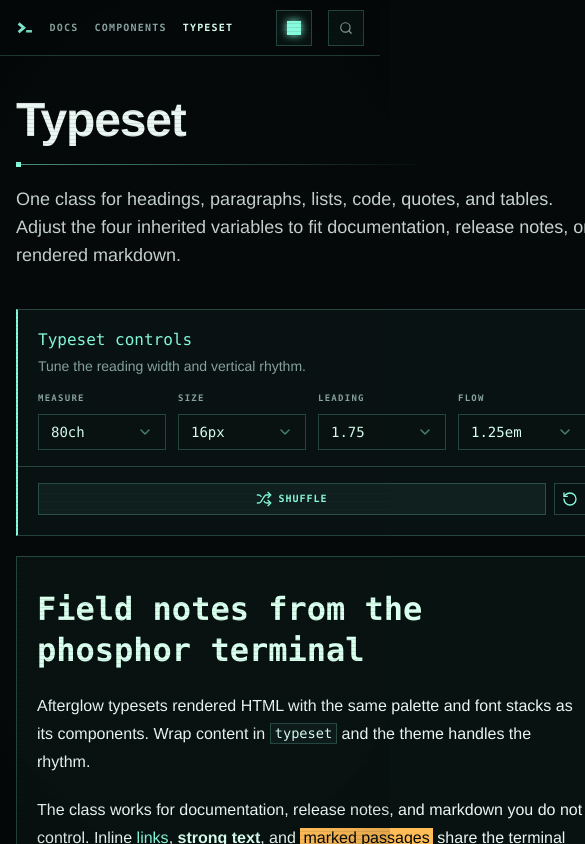
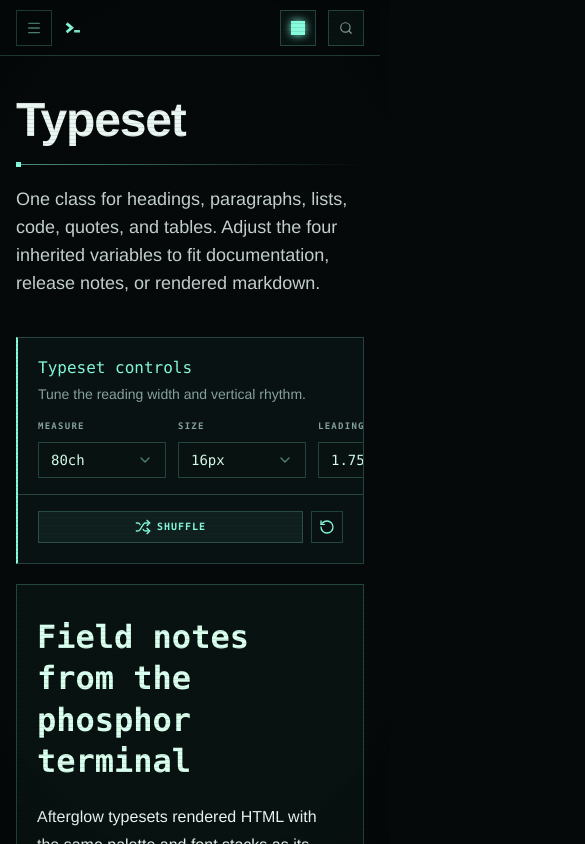
Before and after one commit to thebuilder/afterglow, a Next.js app: page /typeset in a window 390 px wide. Shown: the top 844 px of the page, 585 px wide, since content can reach past the window. Built offline with nearby package versions, Linux system fonts and the light colour scheme.

Commit message:
fix: stabilize mobile documentation layout (#24)

```diff
--- a/app/page.tsx
+++ b/app/page.tsx
@@ -50,8 +50,8 @@ export default function Home() {
             <Connector />
             <p className="max-w-prose text-pretty text-foreground/85 text-lg">
               Installed through shadcn, Afterglow adds Base UI components,
-              terminal-specific building blocks, and eight phosphor color themes.
-              The source stays in your codebase.
+              terminal-specific building blocks, and eight phosphor color
+              themes. The source stays in your codebase.
             </p>
             <div className="flex flex-wrap gap-3 pt-2">
               <Button
--- a/app/typeset/page.tsx
+++ b/app/typeset/page.tsx
@@ -31,7 +31,7 @@ export default function TypesetPage() {
   return (
     <div className="min-h-svh">
       <SiteHeader />
-      <main className="mx-auto grid max-w-screen-2xl gap-10 px-4 pb-20 sm:px-6">
+      <main className="mx-auto grid max-w-screen-2xl grid-cols-[minmax(0,1fr)] gap-10 px-4 pb-20 sm:px-6">
         <header className="grid max-w-3xl gap-5 pt-10">
           <h1 className="text-balance font-extrabold text-5xl leading-none tracking-tight sm:text-6xl">
             Typeset
--- a/components/docs/docs-shell.tsx
+++ b/components/docs/docs-shell.tsx
@@ -1,6 +1,5 @@
 import type { ReactNode } from "react";
 
-import { MobileNav } from "@/components/docs/mobile-nav";
 import { NavTree } from "@/components/docs/nav-tree";
 import { SiteHeader } from "@/components/docs/site-header";
 import { navSections } from "@/lib/sections";
@@ -10,7 +9,7 @@ export function DocsShell({ children }: { children: ReactNode }) {
 
   return (
     <div className="min-h-svh">
-      <SiteHeader before={<MobileNav sections={sections} />} />
+      <SiteHeader />
 
       <div className="mx-auto flex w-full max-w-screen-2xl">
         {/* ScrollArea applies overflow too late for the initial nav reveal. */}
--- a/components/docs/guide-page.tsx
+++ b/components/docs/guide-page.tsx
@@ -17,7 +17,7 @@ export function GuidePage({
     <div className="mx-auto flex w-full max-w-6xl gap-10 px-6">
       <article className="grid min-w-0 flex-1 grid-cols-[minmax(0,1fr)] gap-10 pb-24">
         <header className="grid grid-cols-[minmax(0,1fr)] gap-4 pt-10">
-          <div className="flex flex-wrap items-start justify-between gap-4">
+          <div className="grid grid-cols-[minmax(0,1fr)] items-start gap-4 sm:grid-cols-[minmax(0,1fr)_auto]">
             <h1 className="min-w-0 flex-1 text-balance font-extrabold text-5xl leading-none tracking-tight sm:text-6xl">
               {guide.title}
             </h1>
--- a/components/docs/header-nav.tsx
+++ b/components/docs/header-nav.tsx
@@ -13,7 +13,7 @@ export function HeaderNav({
   const pathname = usePathname();
 
   return (
-    <nav aria-label="Primary" className="flex items-center gap-4">
+    <nav aria-label="Primary" className="hidden items-center gap-4 md:flex">
       {links.map((link) => {
         const active = link.prefixes.some((prefix) =>
           pathname.startsWith(prefix)
--- a/components/docs/item-header.tsx
+++ b/components/docs/item-header.tsx
@@ -19,7 +19,7 @@ export function ItemHeader({
 
   return (
     <header className="grid grid-cols-[minmax(0,1fr)] gap-4 pt-10">
-      <div className="flex flex-wrap items-start justify-between gap-4">
+      <div className="grid grid-cols-[minmax(0,1fr)] items-start gap-4 sm:grid-cols-[minmax(0,1fr)_auto]">
         <h1 className="min-w-0 flex-1 text-balance font-extrabold text-5xl leading-none tracking-tight sm:text-6xl">
           {item.title}
         </h1>
--- a/components/docs/page-actions.tsx
+++ b/components/docs/page-actions.tsx
@@ -43,7 +43,7 @@ export function PageActions({
   const question = encodeURIComponent(`I am looking at ${markdown}. ${prompt}`);
 
   return (
-    <div className="flex shrink-0 items-center border border-line">
+    <div className="flex w-fit shrink-0 items-center border border-line">
       <button
         className="flex items-center gap-2 px-2.5 py-1.5 font-mono text-3xs text-muted-foreground uppercase tracking-terminal outline-none transition-colors hover:text-phosphor focus-visible:-outline-offset-2 focus-visible:outline-2 focus-visible:outline-phosphor-bright"
         onClick={copy}
--- a/components/docs/site-header.tsx
+++ b/components/docs/site-header.tsx
@@ -1,22 +1,15 @@
-import type { ReactNode } from "react";
-
 import { HeaderNav } from "@/components/docs/header-nav";
+import { MobileNav } from "@/components/docs/mobile-nav";
 import { PhosphorMenu } from "@/components/docs/phosphor-menu";
 import { DocsSearch } from "@/components/docs/search";
 import { SourceLink } from "@/components/docs/source-link";
 import { DocsWordmark } from "@/components/docs/wordmark";
-import { docsEntry } from "@/lib/sections";
+import { docsEntry, navSections } from "@/lib/sections";
 
-export function SiteHeader({
-  before,
-  after,
-}: {
-  before?: ReactNode;
-  after?: ReactNode;
-}) {
+export function SiteHeader() {
   return (
-    <header className="site-header sticky top-0 z-40 flex items-center gap-4 border-line border-b bg-void/85 px-4 backdrop-blur-md sm:gap-6 sm:px-6">
-      {before}
+    <header className="site-header sticky top-0 z-40 flex items-center gap-3 border-line border-b bg-void/85 px-4 backdrop-blur-md sm:gap-6 sm:px-6">
+      <MobileNav sections={navSections()} />
       <DocsWordmark />
       <HeaderNav
         links={[
@@ -29,8 +22,7 @@ export function SiteHeader({
           { href: "/typeset", label: "Typeset", prefixes: ["/typeset"] },
         ]}
       />
-      <div className="ml-auto flex min-w-0 items-center gap-4">
-        {after}
+      <div className="ml-auto flex min-w-0 items-center gap-3 sm:gap-4">
         <PhosphorMenu />
         <DocsSearch />
         <SourceLink />
--- a/components/typeset-builder.tsx
+++ b/components/typeset-builder.tsx
@@ -232,8 +232,8 @@ export function TypesetBuilder() {
   const reset = useCallback(() => setSettings(DEFAULTS), []);
 
   return (
-    <div className="grid min-h-0 gap-5 lg:grid-cols-[13rem_minmax(0,1fr)] xl:grid-cols-[13rem_minmax(0,1fr)_18rem]">
-      <Card className="self-start lg:sticky lg:top-20">
+    <div className="grid min-h-0 min-w-0 gap-5 lg:grid-cols-[13rem_minmax(0,1fr)] xl:grid-cols-[13rem_minmax(0,1fr)_18rem]">
+      <Card className="min-w-0 self-start lg:sticky lg:top-20">
         <CardHeader>
           <CardTitle>Typeset controls</CardTitle>
           <CardDescription>
--- a/mdx-components.tsx
+++ b/mdx-components.tsx
@@ -1,18 +1,22 @@
 import type { MDXComponents } from "mdx/types";
+import Link from "next/link";
 
 import { cn } from "@/lib/utils";
 
 export function useMDXComponents(components: MDXComponents): MDXComponents {
   return {
-    a: ({ className, ...props }) => (
-      <a
-        className={cn(
-          "text-phosphor underline decoration-line-strong underline-offset-4 transition-colors hover:text-phosphor-bright focus-visible:outline-2 focus-visible:outline-offset-2 focus-visible:outline-phosphor-bright",
-          className
-        )}
-        {...props}
-      />
-    ),
+    a: ({ className, href, ...props }) => {
+      const linkClassName = cn(
+        "text-phosphor underline decoration-line-strong underline-offset-4 transition-colors hover:text-phosphor-bright focus-visible:outline-2 focus-visible:outline-offset-2 focus-visible:outline-phosphor-bright",
+        className
+      );
+
+      return href?.startsWith("/") || href?.startsWith("#") ? (
+        <Link className={linkClassName} href={href} {...props} />
+      ) : (
+        <a className={linkClassName} href={href} {...props} />
+      );
+    },
     blockquote: ({ className, ...props }) => (
       <blockquote
         className={cn(
```
